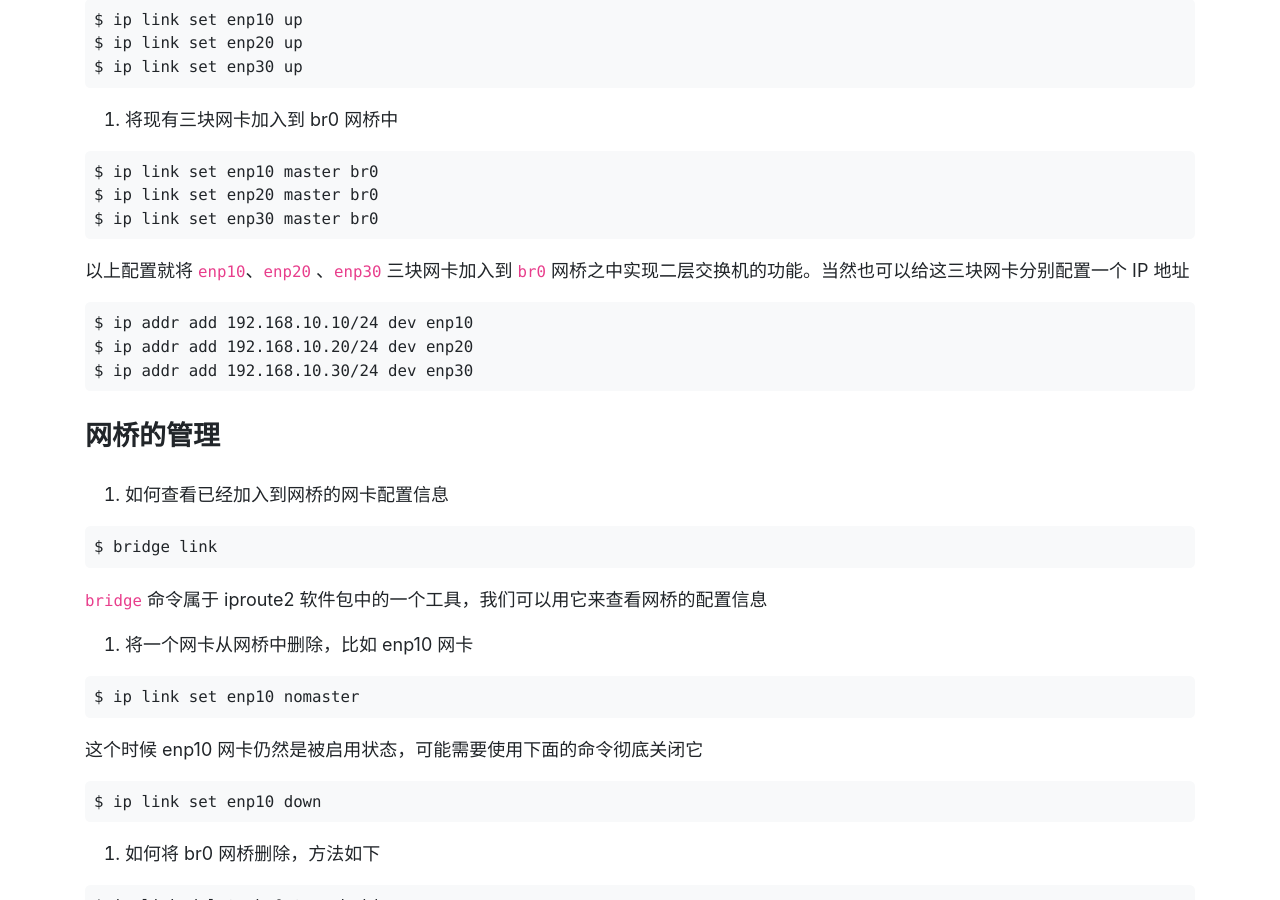
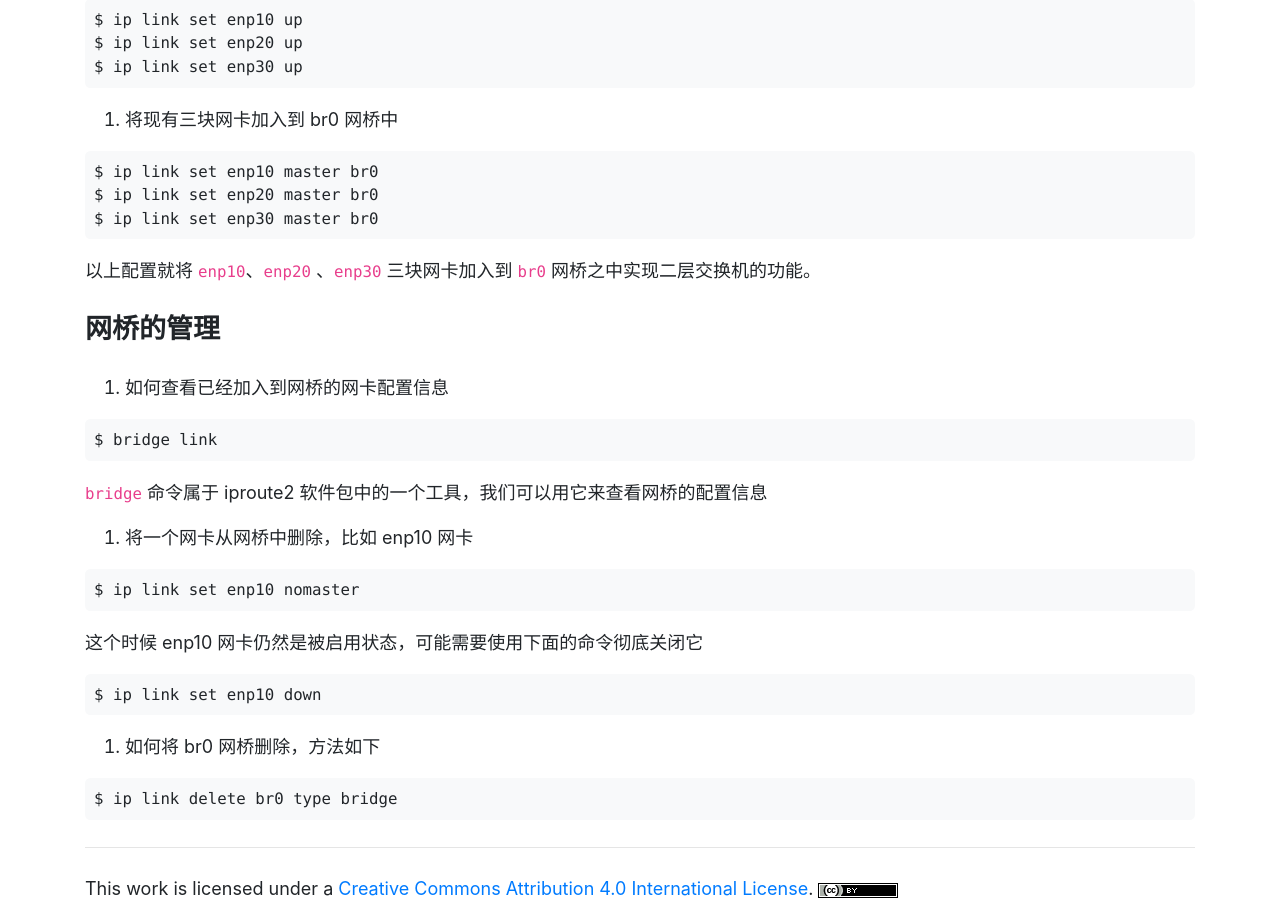
Before and after one commit to ehsud/blog, a Jekyll site: the page built from linux/bridge-for-archlinux.md, in a window 1280 px wide and 900 px high, scrolled down 1082 px. Built offline with Jekyll 4.4.1, drawn with Linux system fonts in a browser that asks for light colours.

Commit message:
Updated some files

````diff
--- a/linux/bridge-for-archlinux.md
+++ b/linux/bridge-for-archlinux.md
@@ -56,13 +56,7 @@ $ ip link set enp20 master br0
 $ ip link set enp30 master br0
 ```
 
-以上配置就将 `enp10`、`enp20` 、`enp30` 三块网卡加入到 `br0` 网桥之中实现二层交换机的功能。当然也可以给这三块网卡分别配置一个 IP 地址
-
-```
-$ ip addr add 192.168.10.10/24 dev enp10
-$ ip addr add 192.168.10.20/24 dev enp20
-$ ip addr add 192.168.10.30/24 dev enp30
-```
+以上配置就将 `enp10`、`enp20` 、`enp30` 三块网卡加入到 `br0` 网桥之中实现二层交换机的功能。
 
 ### 网桥的管理
 
````
